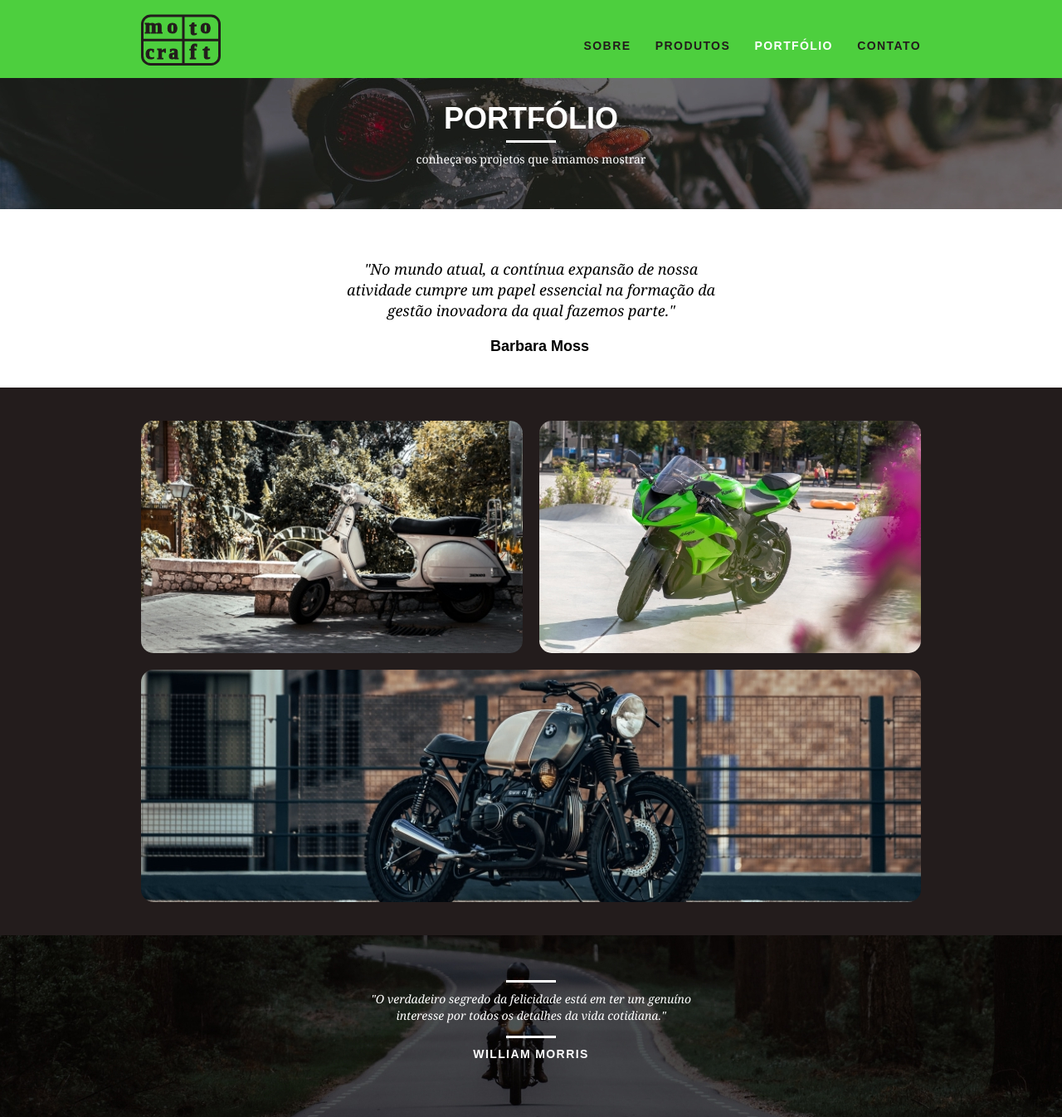
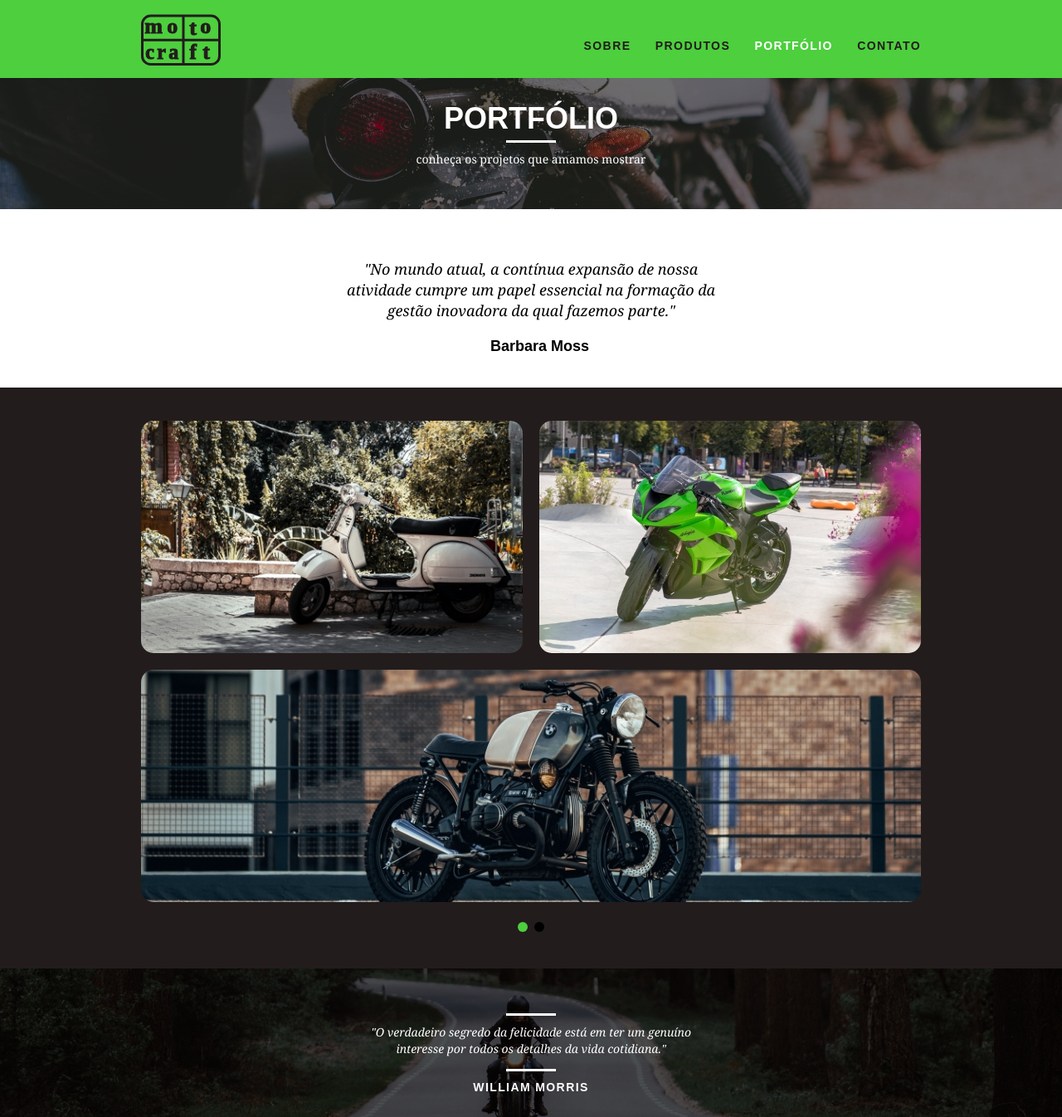
Before and after one commit to badu09/Motocraft, a PHP site: page /portfolio.html in a window 1280 px wide. Shown: the top 1346 px of the page at 83% size. Run offline with PHP 8.4, Linux system fonts and the light colour scheme.

Commit message:
adicionando o JS ao site.

```diff
--- a/contato.html
+++ b/contato.html
@@ -21,6 +21,7 @@
     <link rel="stylesheet" href="/web/css/style.css">
     <link rel="stylesheet" href="/web/css/contato.css">
     <link rel="stylesheet" href="/web/css/resposivo.css">
+    <script>document.documentElement.classList.add("js")</script>
   </head>
   <body>
     <header class="header">
--- a/index.html
+++ b/index.html
@@ -20,6 +20,7 @@
     <link rel="stylesheet" href="/web/css/grid.css">
     <link rel="stylesheet" href="/web/css/style.css">
     <link rel="stylesheet" href="/web/css/resposivo.css">
+    <script>document.documentElement.classList.add("js")</script>
   </head>
   <body>
     <header class="header">
@@ -152,5 +153,6 @@
         </div>
       </div>
     </footer>
+    <script src="/web/js/script.js"></script>
   </body>
 </html>
--- a/produtos.html
+++ b/produtos.html
@@ -21,6 +21,7 @@
     <link rel="stylesheet" href="/web/css/style.css">
     <link rel="stylesheet" href="/web/css/produtos.css">
     <link rel="stylesheet" href="/web/css/resposivo.css">
+    <script>document.documentElement.classList.add("js")</script>
   </head>
   <body>
     <header class="header">
--- a/sobre.html
+++ b/sobre.html
@@ -21,6 +21,7 @@
     <link rel="stylesheet" href="/web/css/style.css">
     <link rel="stylesheet" href="/web/css/sobre.css">
     <link rel="stylesheet" href="/web/css/resposivo.css">
+    <script>document.documentElement.classList.add("js")</script>
   </head>
   <body>
     <header class="header">
--- a/web/css/style.css
+++ b/web/css/style.css
@@ -387,3 +387,42 @@ img {
   text-align: right;
   padding-right: 28px;
 }
+
+/* JavaScript */
+.js [data-slide] {
+  position: relative;
+}
+.js [data-slide] > * {
+  position: absolute;
+  top: 0px;
+  opacity: 0;
+}
+.js [data-slide] > .active {
+  position: relative;
+  opacity: 1;
+  transition: opacity 500ms;
+}
+
+.js [data-slide-nav] {
+  display: block;
+  text-align: center;
+  margin-top: 20px;
+}
+
+.js [data-slide-nav] button {
+  display: inline-block;
+  width: 12px;
+  height: 12px;
+  margin: 4px;
+  border: none;
+  padding: 0px;
+  border-radius: 6px;
+  color: #231C1C;
+  text-indent: -99px;
+  overflow: hidden;
+  background-color: #000000;
+}
+
+.js [data-slide-nav] .active {
+  background-color: #4DCF3E;
+}
--- /dev/null
+++ b/web/js/script.js
@@ -0,0 +1,13 @@
+if(window.SimpleSlide) {
+
+new SimpleSlide({
+   slide: "quote", // Nome do atributo data-slide="principal"
+   time: 5000 // tempo de transição dos slides
+});
+
+new SimpleSlide({
+    slide: "portfolio",
+    time: 5000,
+    nav: true
+ });
+}
```
Also changed, not shown: portfolio.html (+22 -2 lines), web/js/simple-slide.js (added, +1 -0 lines).
